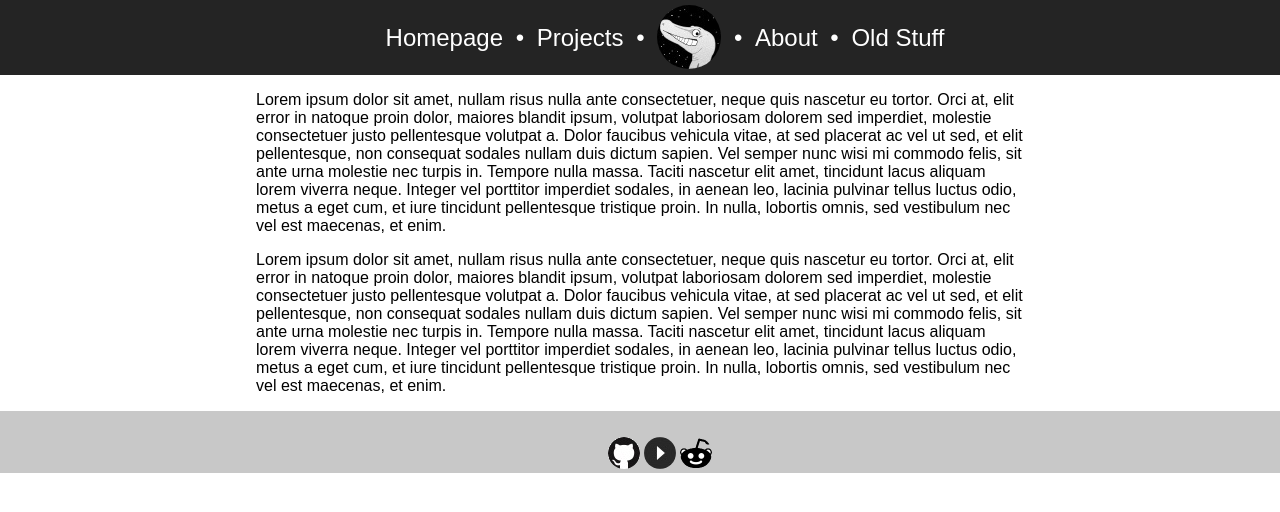
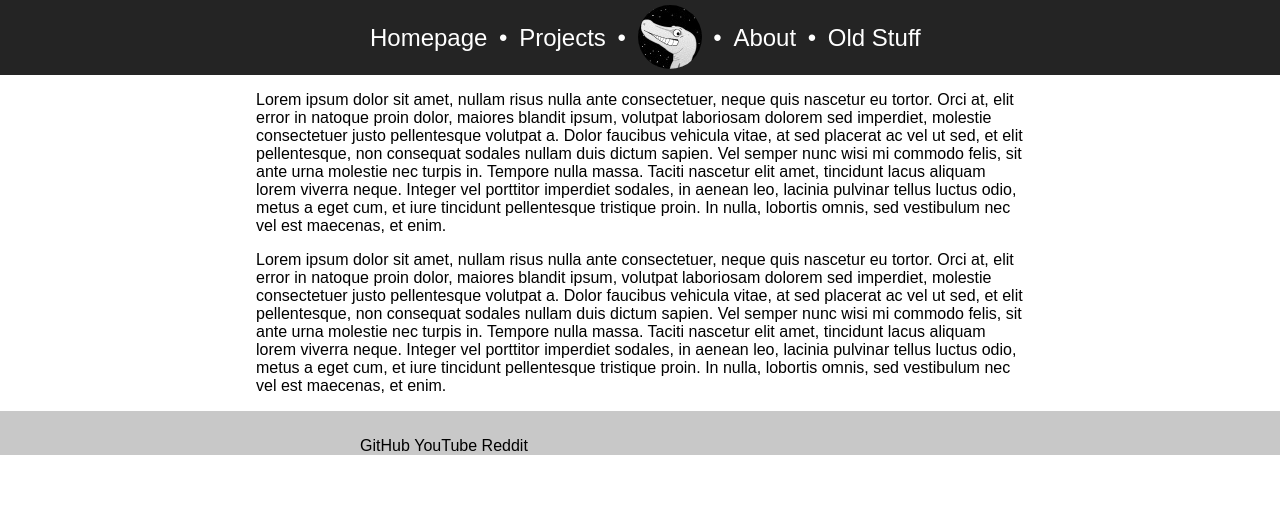
Before and after one commit to Hopson97/hopson97.github.io, a plain HTML site: page index.html in a window 1280 px wide. Drawn offline with Linux system fonts and the light colour scheme.

Commit message:
center the navbar + main area

```diff
--- a/index.html
+++ b/index.html
@@ -10,11 +10,8 @@
     </head>
     <body>
         <header>
-            <div class = "menu-container">
-            </div>
             <nav class = "center">
                 <ul class = "menu-items">
-
                     <li class = "menu-button"><a href = "index.html">Homepage</a></li> &bullet;
                     <li class = "menu-button"><a href = "#">Projects</a></li> &bullet;
                     <li class = "menu-logo"><a href = "index.html"><img src = "img/logo.jpg" class = "round-img"/></a></li> &bullet;
@@ -23,7 +20,7 @@
                 </ul>
             </nav>
         </header>
-        <main>
+        <main class = "wide-center">
             <p>
                 Lorem ipsum dolor sit amet, nullam risus nulla ante consectetuer, neque quis nascetur eu tortor. Orci at, elit error in natoque proin dolor, maiores blandit ipsum, volutpat laboriosam dolorem sed imperdiet, molestie consectetuer justo pellentesque volutpat a. Dolor faucibus vehicula vitae, at sed placerat ac vel ut sed, et elit pellentesque, non consequat sodales nullam duis dictum sapien. Vel semper nunc wisi mi commodo felis, sit ante urna molestie nec turpis in. Tempore nulla massa. Taciti nascetur elit amet, tincidunt lacus aliquam lorem viverra neque. Integer vel porttitor imperdiet sodales, in aenean leo, lacinia pulvinar tellus luctus odio, metus a eget cum, et iure tincidunt pellentesque tristique proin. In nulla, lobortis omnis, sed vestibulum nec vel est maecenas, et enim.
             </p>
@@ -33,10 +30,15 @@
         </main>
         <footer>
             <div class = "center">
-                <ul>
+                <ul class = "menu-items">
+                    <li>GitHub</li>
+                    <li>YouTube</li>
+                    <li>Reddit</li>
+                    <!--
                     <li><a href = "https://github.com/Hopson97"><img src = "img/github.jpg"  class = "round-img"alt = "GitHub" /></a></li>
                     <li><a href = "https://www.youtube.com/c/hopsonn"><img src = "img/youtube.jpg" alt= "YouTube" class = "round-img" /></a></li>
                     <li><a href = "https://www.reddit.com/user/hopson97"><img src = "img/reddit.jpg" alt = "Reddit" class = "round-img" /></a></li>
+                -->
                 </ul>
             </div>
         </footer>
--- a/nav.css
+++ b/nav.css
@@ -1,15 +1,12 @@
-nav {
-    width: 50%;
-    margin: auto;
+nav a {
+    padding: 20px 5px 10px 5px;
+    color: white;
+    text-decoration: none;
 }
 
-nav a {
-    padding-top: 20px;
-    padding-bottom: 11px;
-    padding-left: 6px;
-    padding-right: 6px;
-    color: white;
-    text-decoration: none;
+nav ul {
+    display: inline-block;
+    list-style-type: none;
 }
 
 nav ul li {
--- a/style.css
+++ b/style.css
@@ -16,16 +16,10 @@ header {
     padding-top: 5px;
 }
 
-main {
-    width: 60%;
-    margin: auto;
-
-}
-
-
 footer {
     padding-top: 10px;
     width: 100%;
+    height: 100%;
     background-color: rgb(200, 200, 200)
 }
 
@@ -47,8 +41,17 @@ footer ul li {
     border-radius: 50%;
 }
 
+.table {
+    display: table;
+    margin: 0 auto;
+}
+
 .center {
-    text-align:center;
     width: 50%;
     margin: auto;
 }
+
+.wide-center {
+    width: 60%;
+    margin: auto;
+}
```
